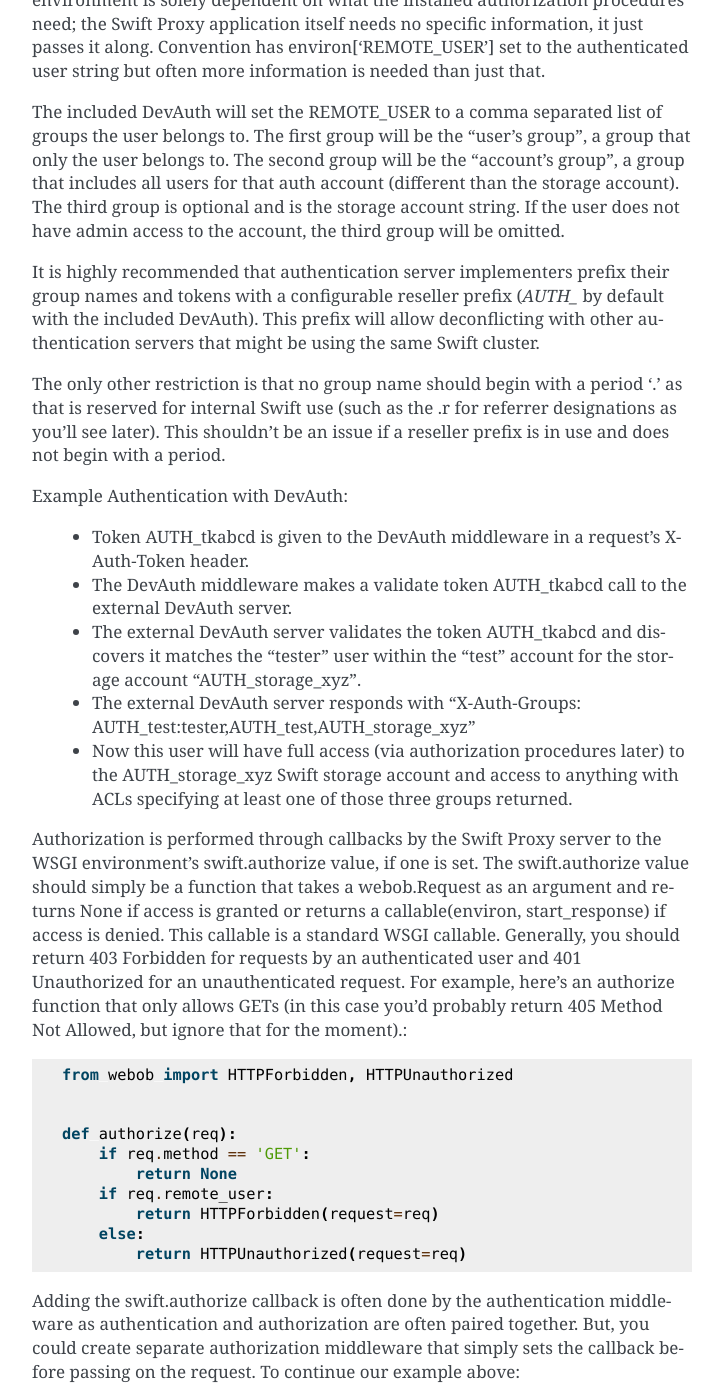
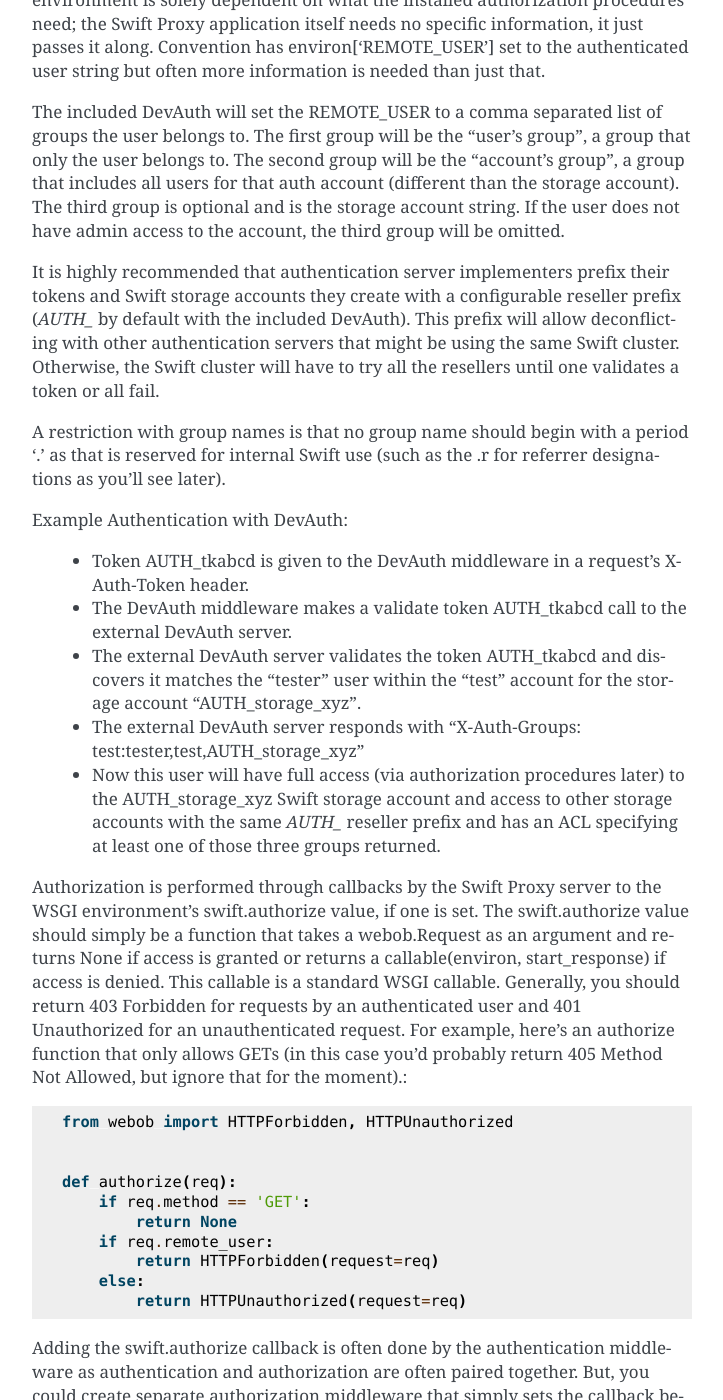
Before and after one commit to dmgerman/swift-token, a Sphinx documentation site: the page built from doc/source/development_auth.rst, in a window 1280 px wide and 1400 px high, scrolled down 525 px. Shown: the whole window, without its empty margins (388-1111 px from the left). Built offline with Sphinx 7.4.7, drawn with Linux system fonts in a browser that asks for light colours; the version number could not be read and is left out.

Commit message:
Got rid of inter-reseller ACLs. Enforce ACLs to only work within a reseller space. Updated docs and tests. We can expand to inter-reseller in the future with ACLs like .x:RESELLER_group

```diff
--- a/doc/source/development_auth.rst
+++ b/doc/source/development_auth.rst
@@ -35,14 +35,15 @@ string. If the user does not have admin access to the account, the third group
 will be omitted.
 
 It is highly recommended that authentication server implementers prefix their
-group names and tokens with a configurable reseller prefix (`AUTH_` by default
-with the included DevAuth). This prefix will allow deconflicting with other
-authentication servers that might be using the same Swift cluster.
+tokens and Swift storage accounts they create with a configurable reseller
+prefix (`AUTH_` by default with the included DevAuth). This prefix will allow
+deconflicting with other authentication servers that might be using the same
+Swift cluster. Otherwise, the Swift cluster will have to try all the resellers
+until one validates a token or all fail.
 
-The only other restriction is that no group name should begin with a period '.'
-as that is reserved for internal Swift use (such as the .r for referrer
-designations as you'll see later). This shouldn't be an issue if a reseller
-prefix is in use and does not begin with a period.
+A restriction with group names is that no group name should begin with a period
+'.' as that is reserved for internal Swift use (such as the .r for referrer
+designations as you'll see later).
 
 Example Authentication with DevAuth:
 
@@ -54,10 +55,11 @@ Example Authentication with DevAuth:
       it matches the "tester" user within the "test" account for the storage
       account "AUTH_storage_xyz".
     * The external DevAuth server responds with "X-Auth-Groups:
-      AUTH_test:tester,AUTH_test,AUTH_storage_xyz"
+      test:tester,test,AUTH_storage_xyz"
     * Now this user will have full access (via authorization procedures later)
-      to the AUTH_storage_xyz Swift storage account and access to anything with
-      ACLs specifying at least one of those three groups returned.
+      to the AUTH_storage_xyz Swift storage account and access to other storage
+      accounts with the same `AUTH_` reseller prefix and has an ACL specifying
+      at least one of those three groups returned.
 
 Authorization is performed through callbacks by the Swift Proxy server to the
 WSGI environment's swift.authorize value, if one is set. The swift.authorize
```
Also changed, not shown: 7 other files.
